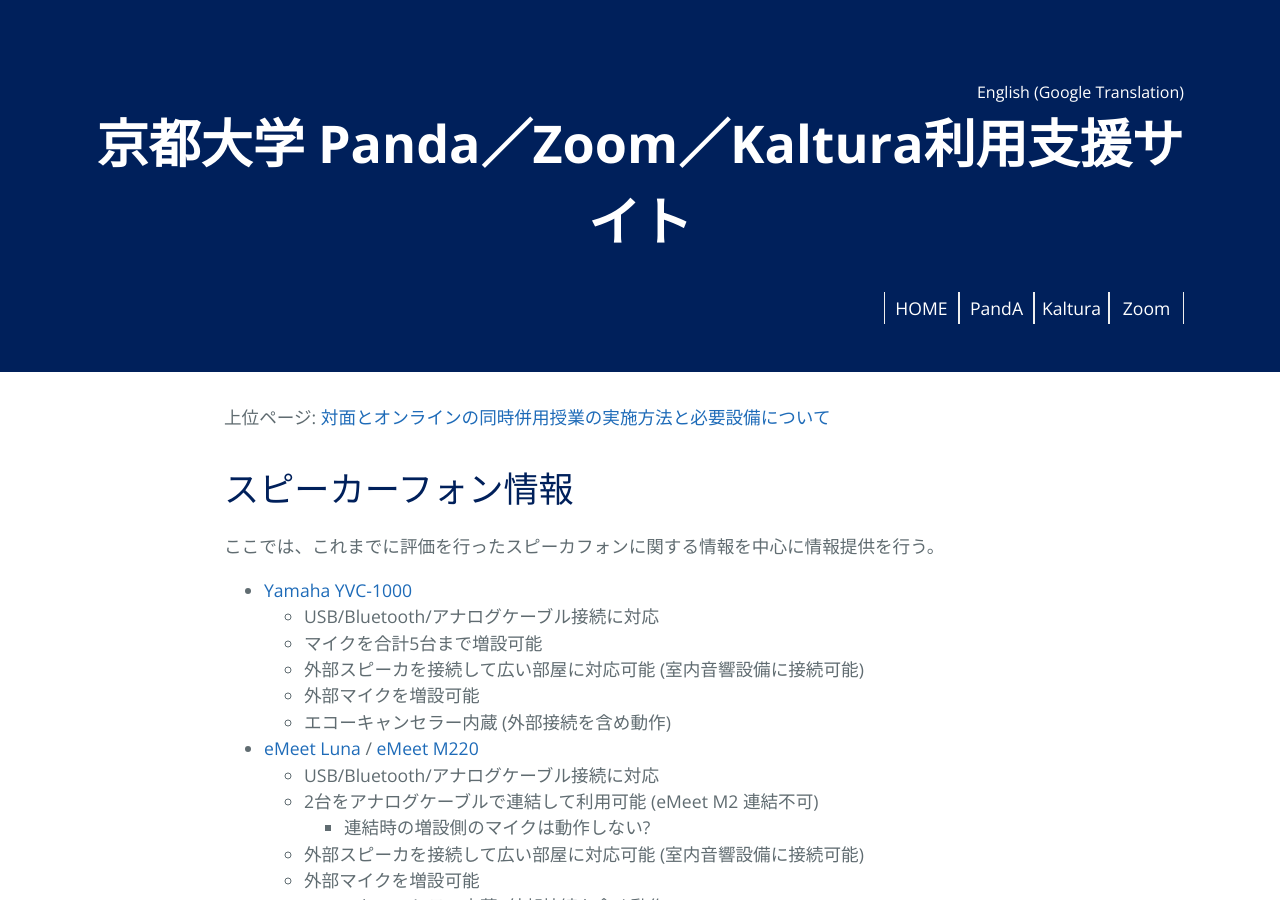
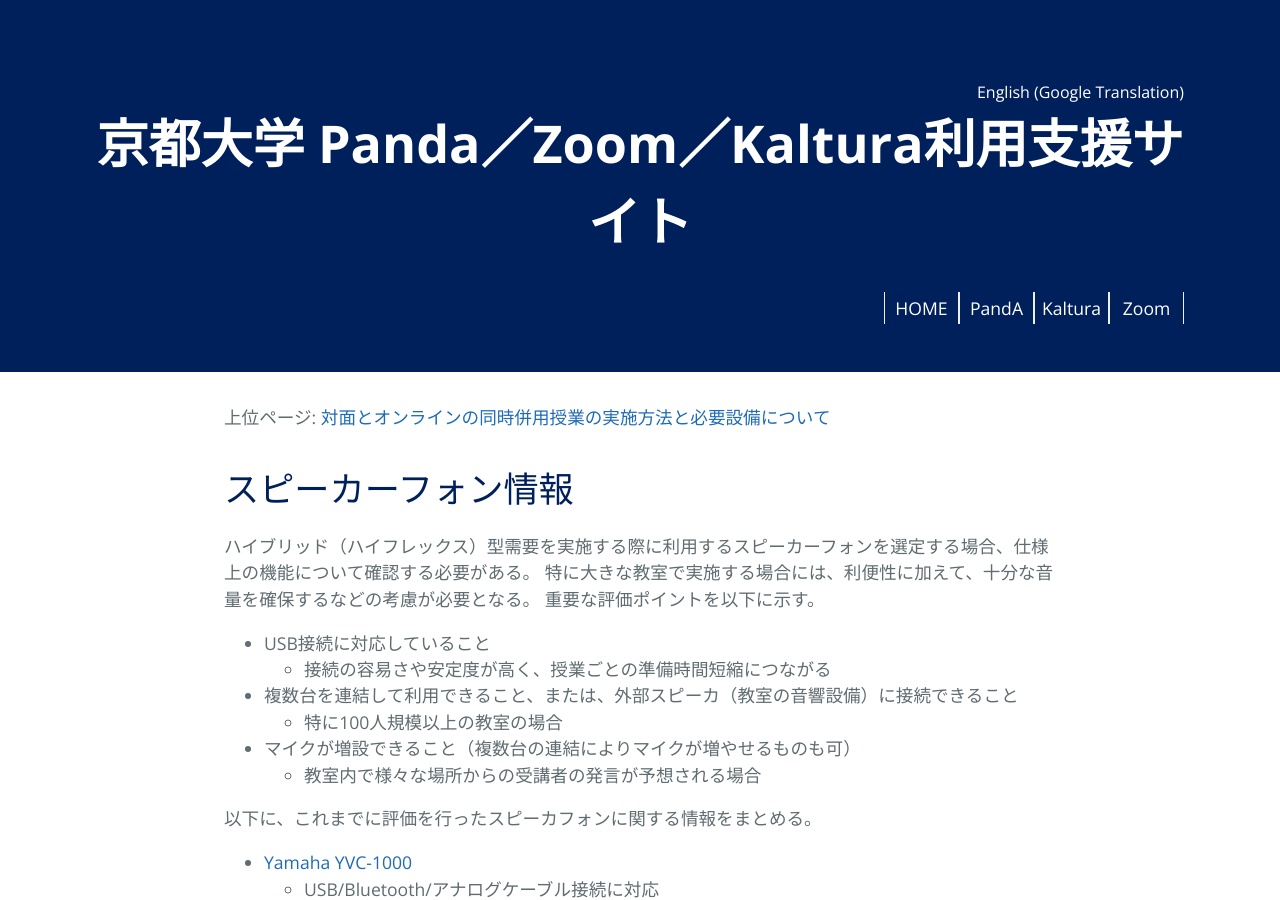
Before and after one commit to kyoto-u/online-edu, a Jekyll site: the page built from zoom-speaker-phones.md, in a window 1280 px wide and 900 px high. Built offline with Jekyll 4.4.1, drawn with Linux system fonts in a browser that asks for light colours.

Commit message:
Update zoom-speaker-phones.md

```diff
--- a/zoom-speaker-phones.md
+++ b/zoom-speaker-phones.md
@@ -6,7 +6,18 @@ title: スピーカーフォン情報
 
 # スピーカーフォン情報
 
-ここでは、これまでに評価を行ったスピーカフォンに関する情報を中心に情報提供を行う。
+ハイブリッド（ハイフレックス）型需要を実施する際に利用するスピーカーフォンを選定する場合、仕様上の機能について確認する必要がある。
+特に大きな教室で実施する場合には、利便性に加えて、十分な音量を確保するなどの考慮が必要となる。
+重要な評価ポイントを以下に示す。
+
+- USB接続に対応していること
+  - 接続の容易さや安定度が高く、授業ごとの準備時間短縮につながる
+- 複数台を連結して利用できること、または、外部スピーカ（教室の音響設備）に接続できること
+  - 特に100人規模以上の教室の場合
+- マイクが増設できること（複数台の連結によりマイクが増やせるものも可）
+  - 教室内で様々な場所からの受講者の発言が予想される場合
+
+以下に、これまでに評価を行ったスピーカフォンに関する情報をまとめる。
 
 - [Yamaha YVC-1000](https://sound-solution.yamaha.com/products/uc/yvc-1000/index)
   - USB/Bluetooth/アナログケーブル接続に対応
```
